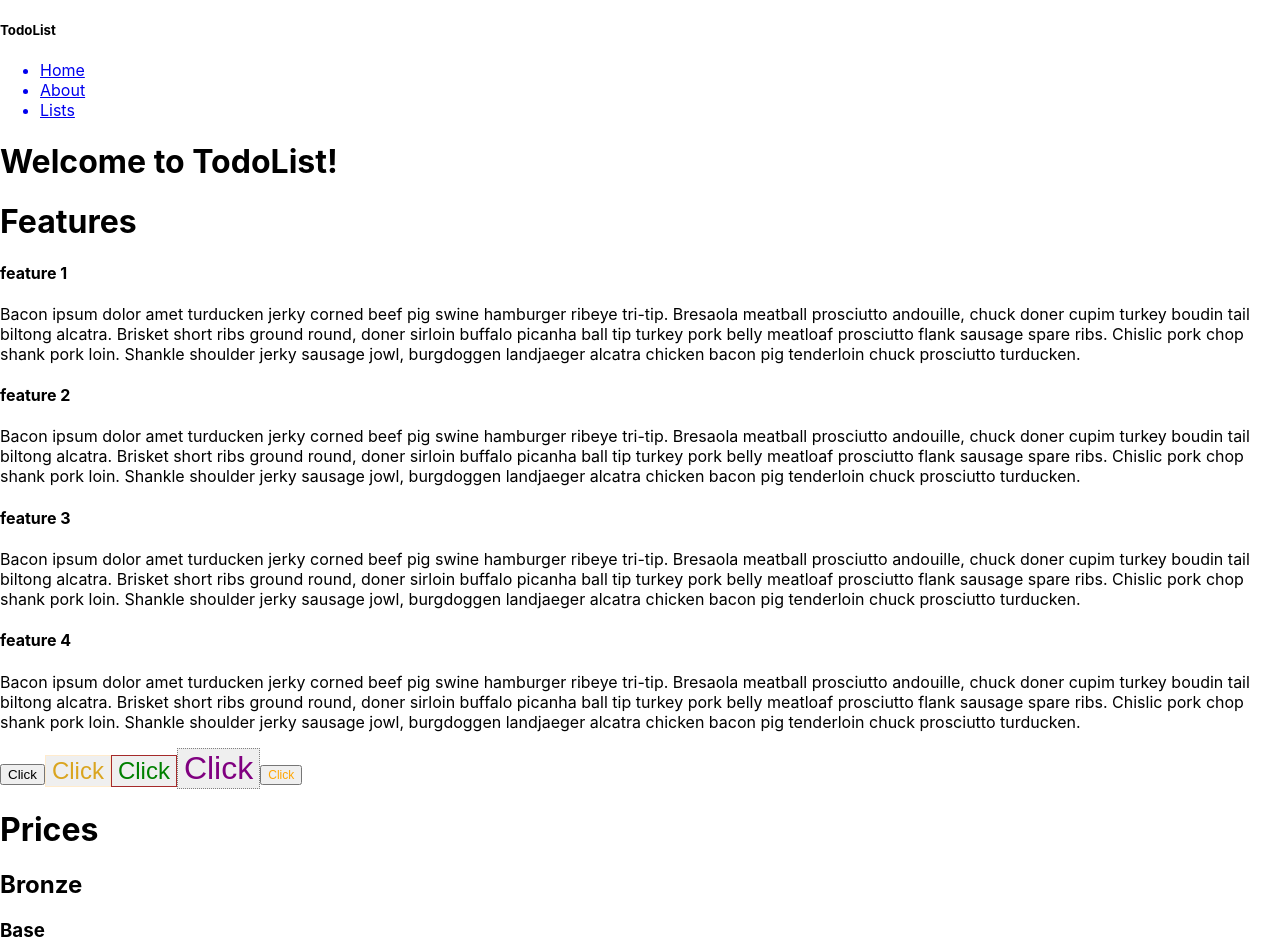
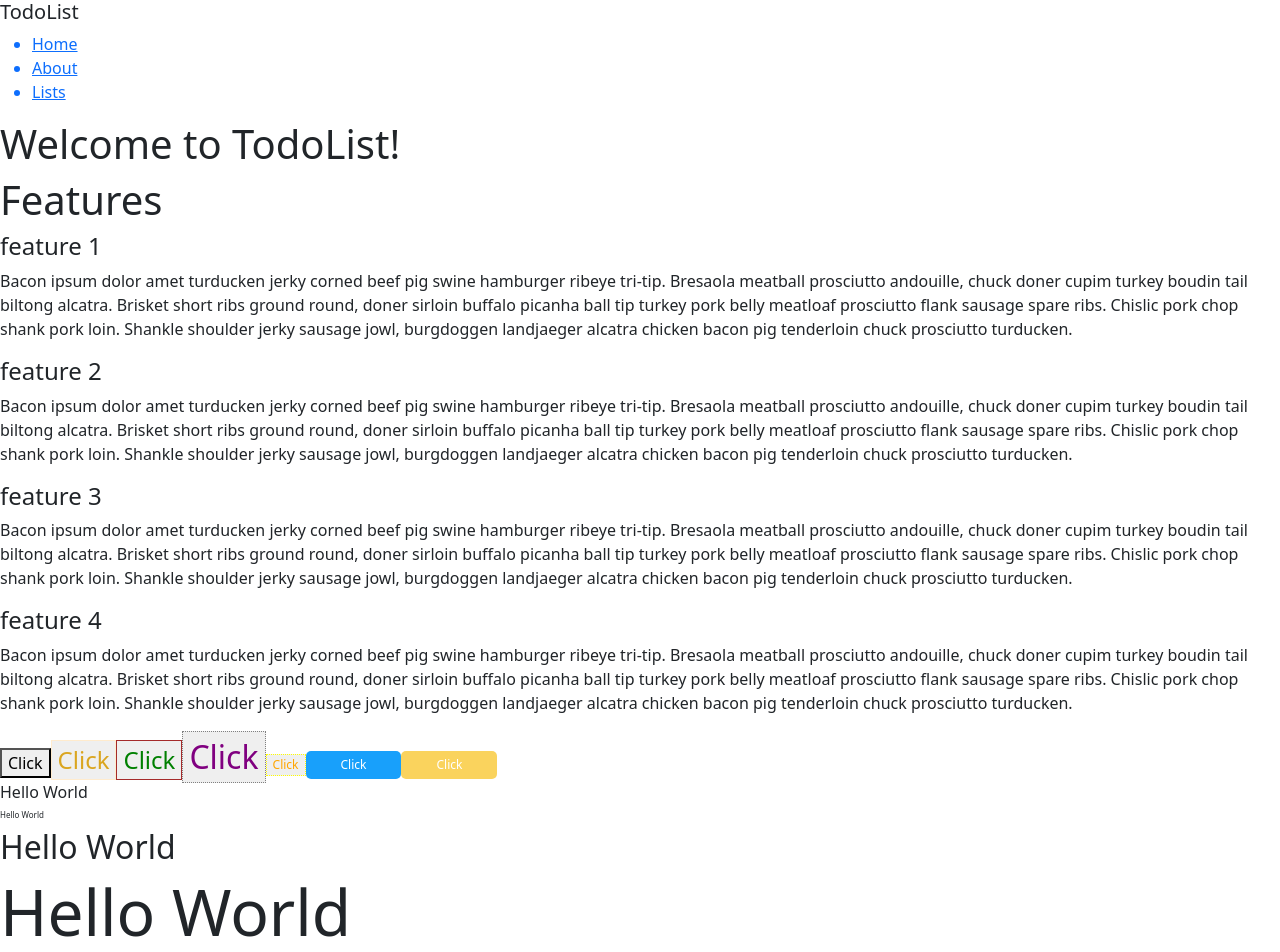
Before and after one commit to henry-doan/ror_todo_listwint22, a React (Create React App) app in the folder client/: page / in a window 1280 px wide. Shown: the top 952 px of the page. Built offline with nearby package versions, Linux system fonts and the light colour scheme.

Commit message:
styled components

```diff
--- a/client/package.json
+++ b/client/package.json
@@ -7,10 +7,15 @@
     "@testing-library/react": "^13.4.0",
     "@testing-library/user-event": "^13.5.0",
     "axios": "^1.2.1",
+    "bootstrap": "^5.2.3",
+    "moment": "^2.29.4",
     "react": "^18.2.0",
+    "react-bootstrap": "^2.7.0",
     "react-dom": "^18.2.0",
+    "react-moment": "^1.1.2",
     "react-router-dom": "^6.4.4",
     "react-scripts": "5.0.1",
+    "styled-components": "^5.3.6",
     "web-vitals": "^2.1.4"
   },
   "proxy": "http://localhost:3001",
--- a/client/src/components/lists/ListShow.js
+++ b/client/src/components/lists/ListShow.js
@@ -1,8 +1,9 @@
 import { useState } from 'react';
 import ListForm from './ListForm';
 import { Link } from 'react-router-dom';
+import Moment from 'react-moment';
 
-const ListShow = ({ id, title, desc, updateList, deleteList }) => {
+const ListShow = ({ id, title, desc, updateList, deleteList, created_at }) => {
   const [editing, setEdit] = useState(false)
 
   return (
@@ -24,6 +25,12 @@ const ListShow = ({ id, title, desc, updateList, deleteList }) => {
         :
         <>
           <h1>{title}</h1>
+          <h4>
+            Created:
+            <Moment format='MM-D-YYYY'>
+              {created_at}
+            </Moment>
+          </h4>
           <p>{desc}</p>
           <button onClick={() => setEdit(true)}>
             Edit
--- a/client/src/components/shared/Home.js
+++ b/client/src/components/shared/Home.js
@@ -2,6 +2,7 @@ import Features from "./Features";
 import MainHead from "./MainHead";
 import Prices from "./Prices";
 import "../styles/Main.css";
+import { SubmitBtn, EditBtn, MainTitle } from "../styles/mainStyles";
 
 export const styles = {
   prettyBtn: {
@@ -12,7 +13,7 @@ export const styles = {
   uglyBtn: {
     color: 'orange',
     fontSize: '12px',
-    border: '1px dotted yelloq',
+    border: '1px dotted yellow',
   }
 }
 
@@ -25,6 +26,15 @@ const Home = () => (
     <button style={{ color: 'green', fontSize: '24px', border: '1px solid brown'}}>Click</button>
     <button style={styles.prettyBtn}>Click</button>
     <button style={styles.uglyBtn}>Click</button>
+
+    <SubmitBtn>Click</SubmitBtn>
+    <EditBtn>Click</EditBtn>
+
+    <MainTitle>Hello World</MainTitle>
+    <MainTitle size='sm'>Hello World</MainTitle>
+    <MainTitle size='lrg'>Hello World</MainTitle>
+    <MainTitle size='xl'>Hello World</MainTitle>
+
     <Prices />
   </>
 )
--- /dev/null
+++ b/client/src/components/styles/mainStyles.js
@@ -0,0 +1,61 @@
+import styled from 'styled-components';
+
+// custom styling
+// tweak existing style
+
+// export const NameOfTheStyledComponent = styled.htmlElement`
+//   css styles will go here
+// `
+
+// export const NameOfTheStyledComponent = styled(Element you want to style)`
+//   css styles will go here
+// `
+
+// !important
+// border: none !important;
+
+export const MainBtn = styled.button`
+  color: white;
+  border-radius: 5px;
+  border: none;
+  padding: 5px 35px;
+  font-size: 12px;
+`
+
+// export const SubmitBtn = styled.button`
+//   color: white;
+//   background: #18A0FB;
+//   border-radius: 5px;
+// `
+
+// export const EditBtn = styled.button`
+//   color: white;
+//   background: yellow;
+//   border-radius: 5px;
+// `
+export const SubmitBtn = styled(MainBtn)`
+  background: #18A0FB;
+`
+
+export const EditBtn = styled(MainBtn)`
+  background: #FAD35D;
+`
+
+// if I pass in a size, it will change the
+// text size accordingly
+
+const customSize = (size) => {
+  if ( size === 'sm') {
+    return '8px'
+  } else if (size === 'lrg') {
+    return '32px'
+  } else if (size === 'xl') {
+    return '64px'
+  } else {
+    return '16px'
+  }
+}
+
+export const MainTitle = styled.h1`
+  font-size: ${ props => customSize(props.size) };
+`
--- a/client/src/index.js
+++ b/client/src/index.js
@@ -4,6 +4,7 @@ import './index.css';
 import App from './App';
 import reportWebVitals from './reportWebVitals';
 import { BrowserRouter } from 'react-router-dom';
+import 'bootstrap/dist/css/bootstrap.min.css';
 
 const root = ReactDOM.createRoot(document.getElementById('root'));
 root.render(
```
Also changed, not shown: 1 other file (tests, documents, lock files or other folders).
